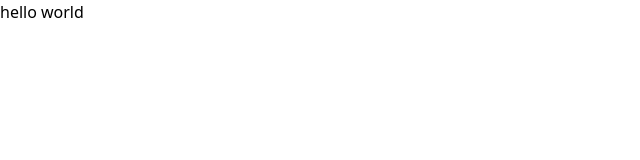
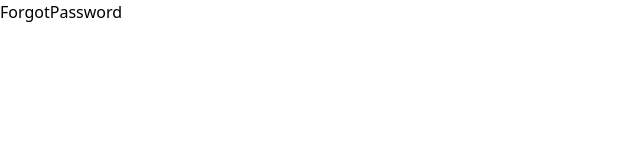
Before and after one commit to Singhakshat0205/Realtor, a React (Create React App) app: page /forgot-password in a window 1280 px wide. Shown: the top 160 px of the page, without its empty margins (0-640 px from the left). Built offline with nearby package versions, Linux system fonts and the light colour scheme.

Commit message:
created pages and routes

```diff
--- a/package.json
+++ b/package.json
@@ -8,6 +8,8 @@
     "@testing-library/user-event": "^13.5.0",
     "react": "^18.3.1",
     "react-dom": "^18.3.1",
+    "react-router": "^6.25.1",
+    "react-router-dom": "^6.25.1",
     "react-scripts": "5.0.1",
     "web-vitals": "^2.1.4"
   },
--- a/src/App.js
+++ b/src/App.js
@@ -1,11 +1,25 @@
 
-
-
+import { BrowserRouter as Router, Routes, Route  } from "react-router-dom";
+import Home from "./pages/Home";
+import Offers from "./pages/Offers";
+import SignIn from "./pages/SignIn";
+import SignUp from "./pages/SignUp";
+import Profile from "./pages/Profile";
+import ForgotPassword from "./pages/ForgotPassword";
 function App() {
   return (
-    <div className="App">
-     <p>hello world</p>
-    </div>
+    <>
+      <Router>
+        <Routes>
+          <Route path="/" element={<Home/>}/>
+          <Route path="/profile" element={<Profile/>}/>
+          <Route path="/sign-in" element={<SignIn/>}/>
+          <Route path="/sign-up" element={<SignUp/>}/>
+          <Route path="/forgot-password" element={<ForgotPassword/>}/>
+          <Route path="/offers" element={<Offers/>}/>
+        </Routes>
+      </Router>
+    </>
   );
 }
 
--- /dev/null
+++ b/src/pages/ForgotPassword.jsx
@@ -0,0 +1,9 @@
+import React from 'react'
+
+const ForgotPassword = () => {
+  return (
+    <div>ForgotPassword</div>
+  )
+}
+
+export default ForgotPassword
--- /dev/null
+++ b/src/pages/Home.jsx
@@ -0,0 +1,9 @@
+import React from 'react'
+
+const Home = () => {
+  return (
+    <div>Home</div>
+  )
+}
+
+export default Home
--- /dev/null
+++ b/src/pages/Offers.jsx
@@ -0,0 +1,9 @@
+import React from 'react'
+
+const Offers = () => {
+  return (
+    <div>Offers</div>
+  )
+}
+
+export default Offers
--- /dev/null
+++ b/src/pages/Profile.jsx
@@ -0,0 +1,9 @@
+import React from 'react'
+
+const Profile = () => {
+  return (
+    <div>Profile</div>
+  )
+}
+
+export default Profile
--- /dev/null
+++ b/src/pages/SignIn.jsx
@@ -0,0 +1,9 @@
+import React from 'react'
+
+const SignIn = () => {
+  return (
+    <div>SignIn</div>
+  )
+}
+
+export default SignIn
--- /dev/null
+++ b/src/pages/SignUp.jsx
@@ -0,0 +1,9 @@
+import React from 'react'
+
+const SignUp = () => {
+  return (
+    <div>SignUp</div>
+  )
+}
+
+export default SignUp
```
Also changed, not shown: 1 other file (tests, documents, lock files or other folders).
